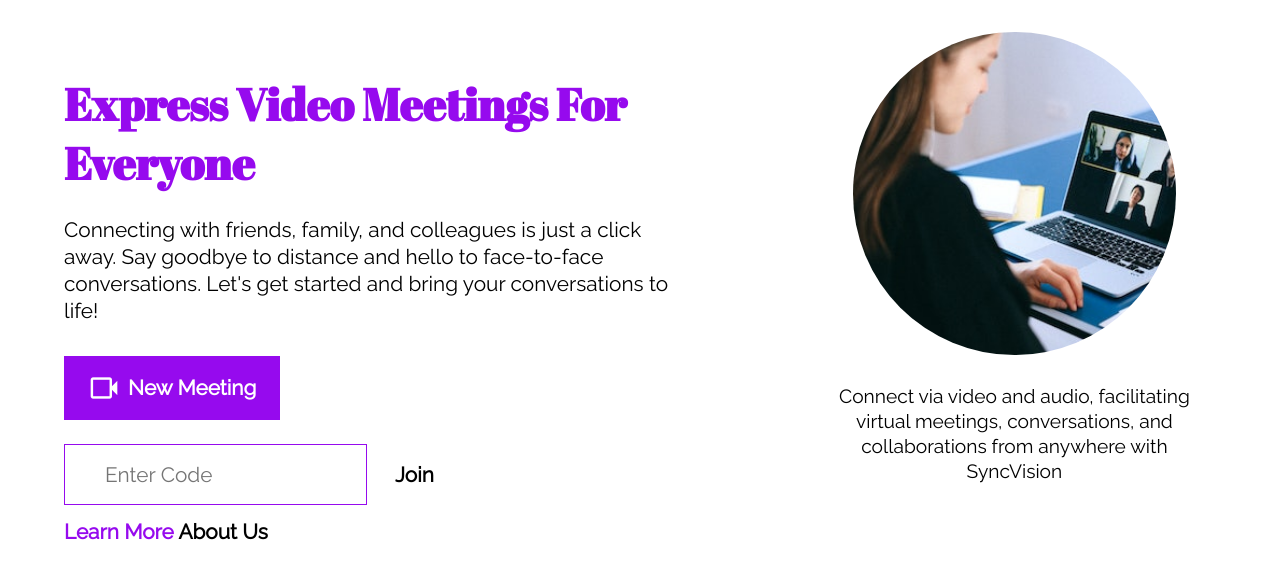
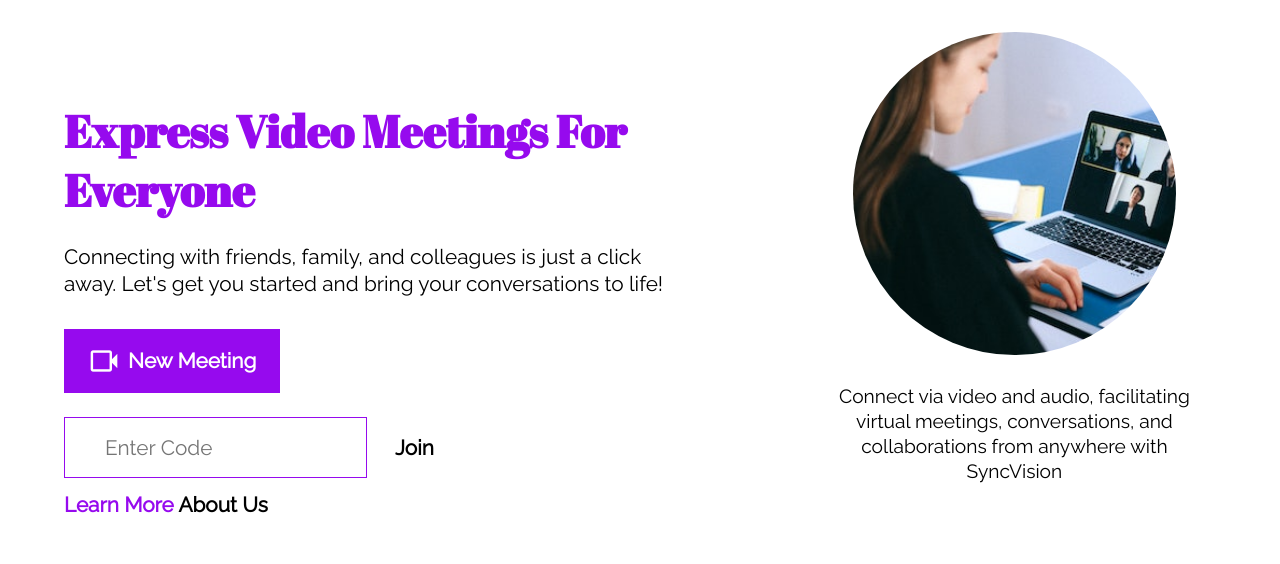
Before and after one commit to martinsndifon/SyncVision, a Flask app: page / in a window 1280 px wide. Shown: the part 77-641 px from the top of the page. Run offline with Flask 3, Linux system fonts and the light colour scheme.

Commit message:
Updated the text

```diff
--- a/templates/index.html
+++ b/templates/index.html
@@ -29,8 +29,7 @@
 
                 <p class="info_text">
                   Connecting with friends, family, and colleagues is just a click
-                  away. Say goodbye to distance and hello to face-to-face
-                  conversations. Let's get started and bring your conversations to
+                  away. Let's get you started and bring your conversations to
                   life!
                 </p>
             </section>
```
